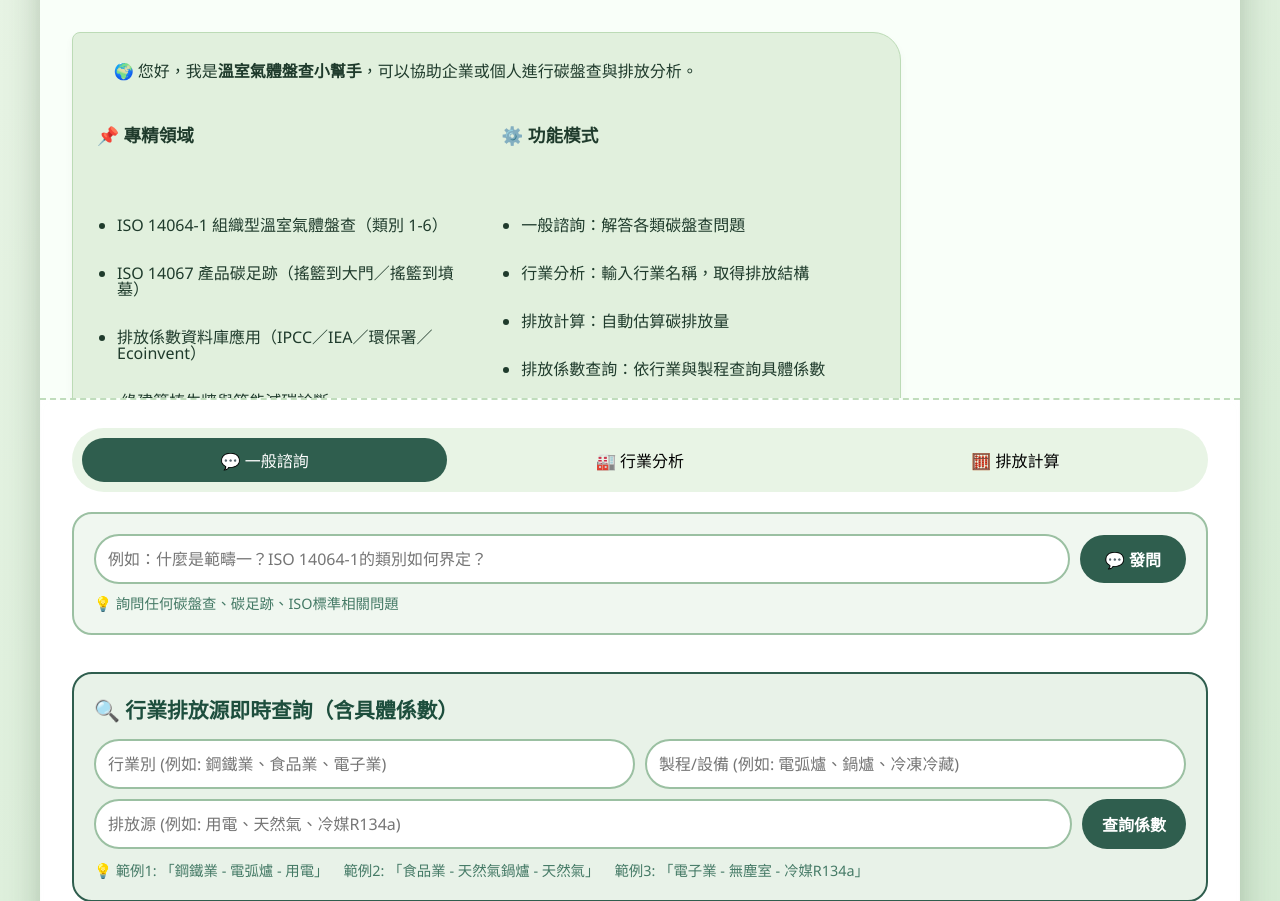
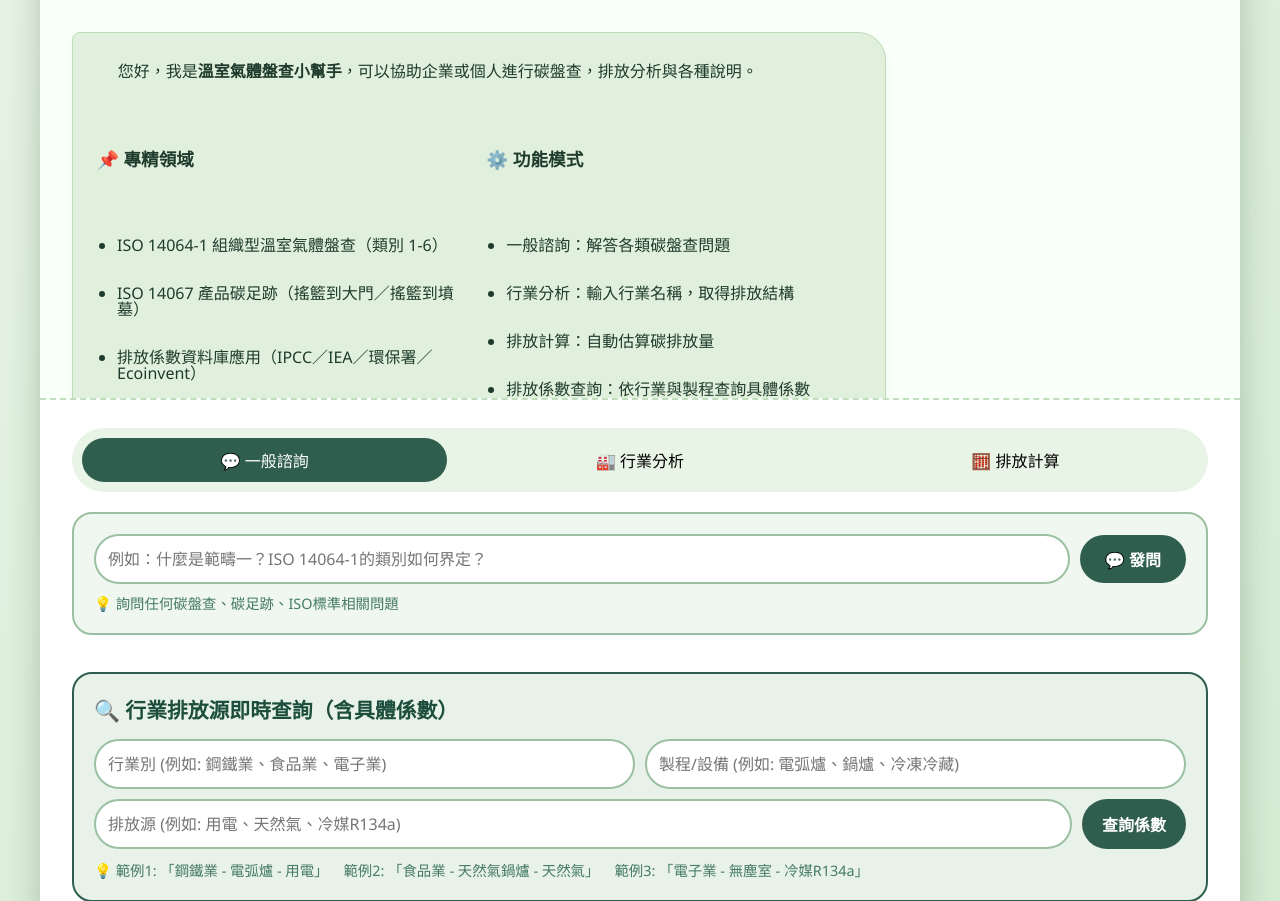
Before and after one commit to fang999888/carbon, a Flask app: page / in a window 1280 px wide. Shown: the part 115-1016 px from the top of the page. Run offline with Flask 3, Linux system fonts and the light colour scheme.

Commit message:
Update index.html

```diff
--- a/templates/index.html
+++ b/templates/index.html
@@ -3,7 +3,7 @@
 <head>
     <meta charset="UTF-8">
     <meta name="viewport" content="width=device-width, initial-scale=1.0">
-    <title>蕨積碳盤查小幫手</title>
+    <title>蕨積|溫室氣體盤查小幫手</title>
     <style>
         * {
             margin: 0;
@@ -451,11 +451,12 @@
         <div class="conversation" id="conversation">
             <div class="message bot">
                <div class="bubble">
-    🌍 您好，我是<strong>溫室氣體盤查小幫手</strong>，可以協助企業或個人進行碳盤查與排放分析。
-         <div style="display: flex; gap: 30px; flex-wrap: wrap; justify-content: space-between;">
+     您好，我是<strong>溫室氣體盤查小幫手</strong>，可以協助企業或個人進行碳盤查，排放分析與各種說明。
+         <!-- 調整：縮小間距、移除多餘空行、新增台電電力係數 -->
+         <div style="display: flex; gap: 15px; flex-wrap: wrap; justify-content: space-between; margin-top: 8px;">
             <!-- 左欄：專精領域 -->
             <div style="flex: 1; min-width: 200px;">
-            <div style="font-weight: 600; font-size: 1.1rem; margin-bottom: 8px;">📌 專精領域</div>
+                <div style="font-weight: 600; font-size: 1.1rem; margin-bottom: 4px;">📌 專精領域</div>
                 <ul style="margin: 0; padding-left: 20px;">
                     <li>ISO 14064-1 組織型溫室氣體盤查（類別 1-6）</li>
                     <li>ISO 14067 產品碳足跡（搖籃到大門／搖籃到墳墓）</li>
@@ -465,7 +466,7 @@
             </div>
             <!-- 右欄：功能模式 -->
             <div style="flex: 1; min-width: 200px;">
-            <div style="font-weight: 600; font-size: 1.1rem; margin-bottom: 8px;">⚙️ 功能模式</div>
+                <div style="font-weight: 600; font-size: 1.1rem; margin-bottom: 4px;">⚙️ 功能模式</div>
                 <ul style="margin: 0; padding-left: 20px;">
                     <li>一般諮詢：解答各類碳盤查問題</li>
                     <li>行業分析：輸入行業名稱，取得排放結構</li>
@@ -473,13 +474,14 @@
                     <li>排放係數查詢：依行業與製程查詢具體係數</li>
                 </ul>
             </div>
-
         </div>
-
-    <br>
-    請直接輸入您的問題或數據，我將協助您完成盤查與分析。
+        <!-- 新增台電最新電力係數 -->
+        <div style="margin-top: 8px; font-size: 0.9rem; color: #2f5e4e; border-top: 1px dashed #9bc0a2; padding-top: 6px;">
+            🔌 台電最新電力排放係數：0.424 kg CO₂e/度 (2025)
         </div>
-
+        <!-- 移除原先的 <br>，直接接結尾文字 -->
+        <div style="margin-top: 6px;">請直接輸入您的問題或數據，我將協助您完成盤查與分析。</div>
+    </div>
 
                 <div class="timestamp">小幫手 現在</div>
             </div>
```
Lines whose indentation alone changed are shown as unchanged.
